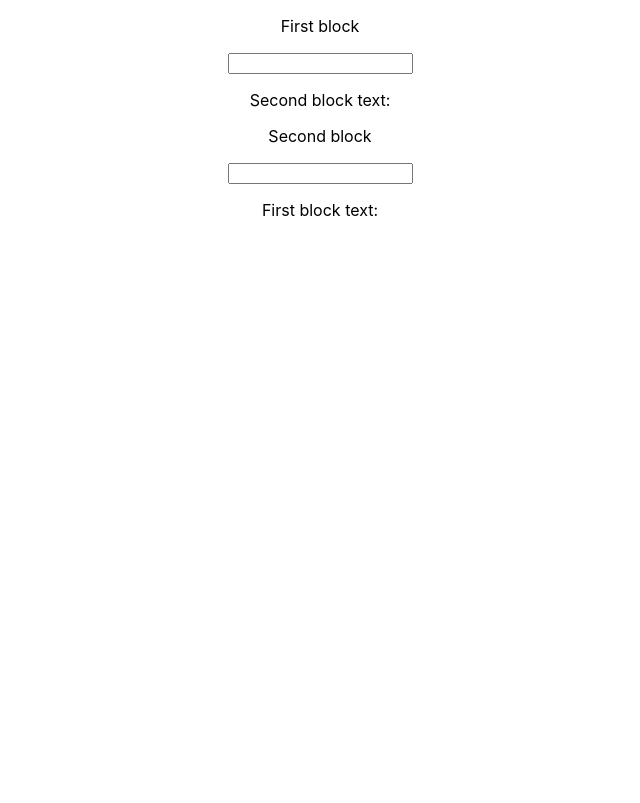
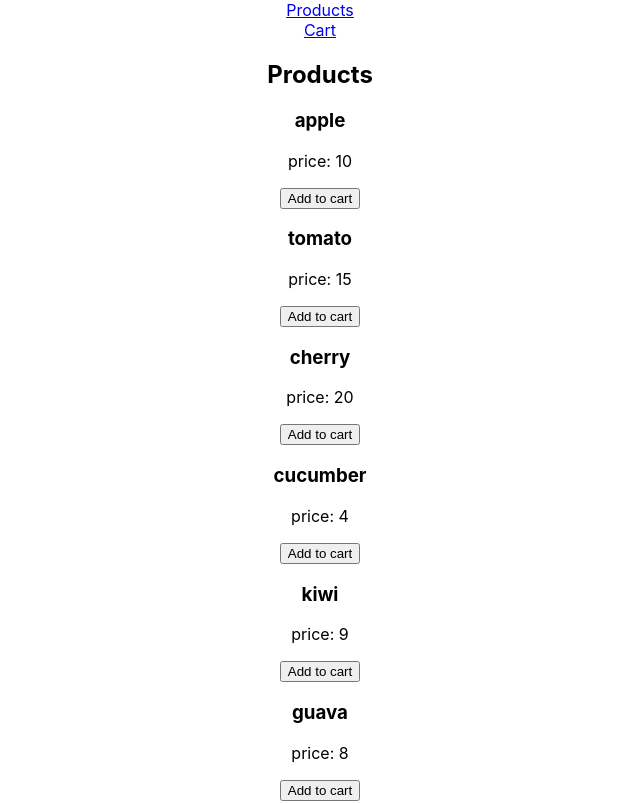
Before and after one commit to snihurenko/Incora_project, a React (Create React App) app: page /products in a window 1280 px wide. Shown: the top 803 px of the page, without its empty margins (320-960 px from the left). Built offline with nearby package versions, Linux system fonts and the light colour scheme.

Commit message:
products and cart setup

```diff
--- a/package.json
+++ b/package.json
@@ -12,11 +12,13 @@
     "@types/node-sass": "^4.11.0",
     "@types/react": "^17.0.2",
     "@types/react-dom": "^17.0.1",
+    "@types/react-router-dom": "^5.1.7",
     "classnames": "^2.2.6",
     "moment": "^2.29.1",
     "node-sass": "^5.0.0",
     "react": "^17.0.1",
     "react-dom": "^17.0.1",
+    "react-router-dom": "^5.2.0",
     "react-scripts": "4.0.2",
     "typescript": "^4.1.5",
     "web-vitals": "^1.1.0"
--- a/src/App.tsx
+++ b/src/App.tsx
@@ -1,20 +1,14 @@
 import React, { useEffect } from 'react';
 import './App.scss';
-import { Pagination } from './components/pagination/Pagination';
-import css from './components/pagination/Pagination.module.scss';
-import { Timer } from './components/timer/Timer';
-import timerCss from './components/timer/Timer.module.scss';
 import { useProducts, Product, IFilterOptions } from './hooks/useProducts';
-import { MainComponentProvider } from './components/context/MainComponent';
-import { Component1, Component2 } from './components/context/Component';
+// import { MainComponentProvider } from './components/context/MainComponent';
+// import { Component1, Component2 } from './components/context/Component';
+import { Router } from './components/products/Router';
 
 function App() {
   return (
     <div className='App'>
-      <MainComponentProvider>
-        <Component1 />
-        <Component2 />
-      </MainComponentProvider>
+      <Router />
     </div>
   );
 }
--- /dev/null
+++ b/src/components/products/Cart.tsx
@@ -0,0 +1,30 @@
+import React, { useState, useContext } from 'react';
+import { Product } from './Products';
+import CartContext from './context';
+
+export function Cart() {
+  const { cart, setCart } = useContext(CartContext);
+
+  const [totalPrice, setTotalPrice] = useState(0);
+
+  const deleteProduct = (item: Product) => {
+    console.log(item);
+    console.log(cart);
+  };
+
+  return (
+    <div>
+      <div>Products in cart: </div>
+      {(cart as Product[]).map((item: Product, index: number) => {
+        return (
+          <div key={index}>
+            <h3>{item.name}</h3>
+            <p>price: {item.price}</p>
+            <button onClick={() => deleteProduct(item)}>Delete from cart</button>
+          </div>
+        );
+      })}
+      <p>Total price: {totalPrice}</p>
+    </div>
+  );
+}
--- /dev/null
+++ b/src/components/products/Products.tsx
@@ -0,0 +1,86 @@
+import React, { useState, useContext } from 'react';
+import ProductsContext from './context';
+
+export interface Product {
+  id: number;
+  name: string;
+  price: number;
+}
+
+const productsArray: Product[] = [
+  {
+    id: 1,
+    name: 'apple',
+    price: 10
+  },
+  {
+    id: 2,
+    name: 'tomato',
+    price: 15
+  },
+  {
+    id: 3,
+    name: 'cherry',
+    price: 20
+  },
+  {
+    id: 4,
+    name: 'cucumber',
+    price: 4
+  },
+  {
+    id: 5,
+    name: 'kiwi',
+    price: 9
+  },
+  {
+    id: 6,
+    name: 'guava',
+    price: 8
+  },
+  {
+    id: 7,
+    name: 'lemon',
+    price: 10
+  },
+  {
+    id: 8,
+    name: 'grape',
+    price: 16
+  },
+  {
+    id: 9,
+    name: 'fig',
+    price: 12
+  }
+];
+
+export function Products() {
+  const [products, setProducts] = useState<Product[]>(productsArray);
+  const { cart, setCart } = useContext(ProductsContext);
+
+  const addToCart = (item: Product) => {
+    console.log(item);
+
+    //setCart((prev) => [...prev, item]);
+
+    setCart([...cart, { ...item }]);
+
+    setCart([{ id: 90, name: 'newww', price: 200 }]);
+  };
+
+  return (
+    <div>
+      <h2>Products</h2>
+      {(products as Product[]).map((item: Product, index: number) => {
+        return (
+          <div key={index}>
+            <h3>{item.name}</h3>
+            <p>price: {item.price}</p>
+            <button onClick={() => addToCart(item)}>Add to cart</button>
+          </div>
+        );
+      })}
+    </div>
+  );
+}
--- /dev/null
+++ b/src/components/products/Router.tsx
@@ -0,0 +1,29 @@
+import React, { useContext, useState } from 'react';
+import { BrowserRouter, Switch, Route, Link } from 'react-router-dom';
+import { Products } from './Products';
+import { Cart } from './Cart';
+import CartContext from './context';
+import { Product } from './Products';
+
+export const Router = () => {
+  const [cart, setCart] = useState<Product[]>([]);
+
+  return (
+    <BrowserRouter>
+      <CartContext.Provider value={{ cart, setCart }}>
+        <Link to='/products'>Products</Link>
+        <br />
+        <Link to='/cart'>Cart</Link>
+      </CartContext.Provider>
+
+      <Switch>
+        <Route exact path='/products'>
+          <Products />
+        </Route>
+        <Route path='/cart'>
+          <Cart />
+        </Route>
+      </Switch>
+    </BrowserRouter>
+  );
+};
--- /dev/null
+++ b/src/components/products/context.ts
@@ -0,0 +1,12 @@
+import React from 'react';
+import { Product } from './Products';
+
+interface ProductsContext {
+  cart: Product[];
+  setCart(value: Product): void;
+}
+
+export default React.createContext<ProductsContext>({
+  cart: [{ id: 10, name: 'appp', price: 20 }],
+  setCart: () => {}
+});
```
Also changed, not shown: src/components/timer/Timer.module.scss (deleted, +0 -31 lines), src/components/timer/Timer.tsx (deleted, +0 -105 lines), src/components/timer/useTimer.ts (deleted, +0 -45 lines), 2 other files (tests, documents, lock files or other folders).
